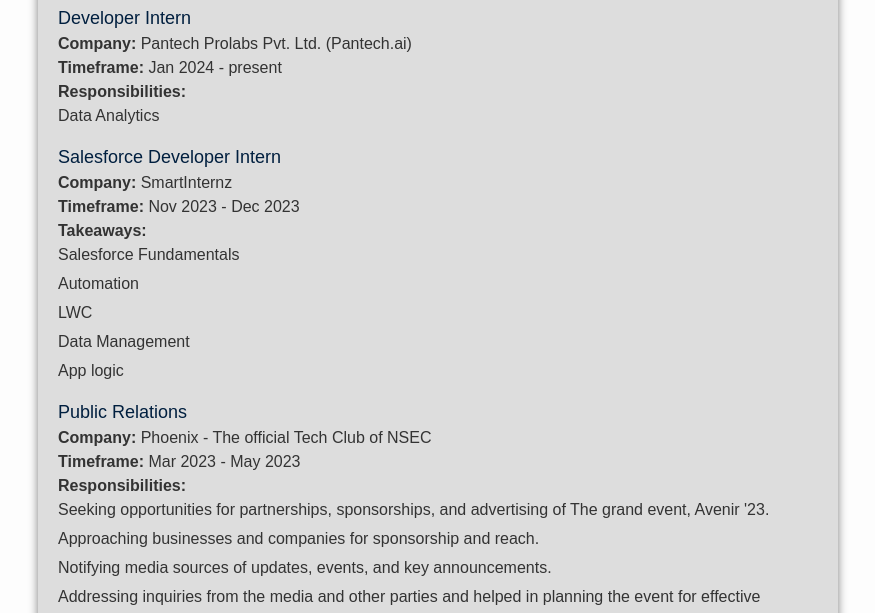
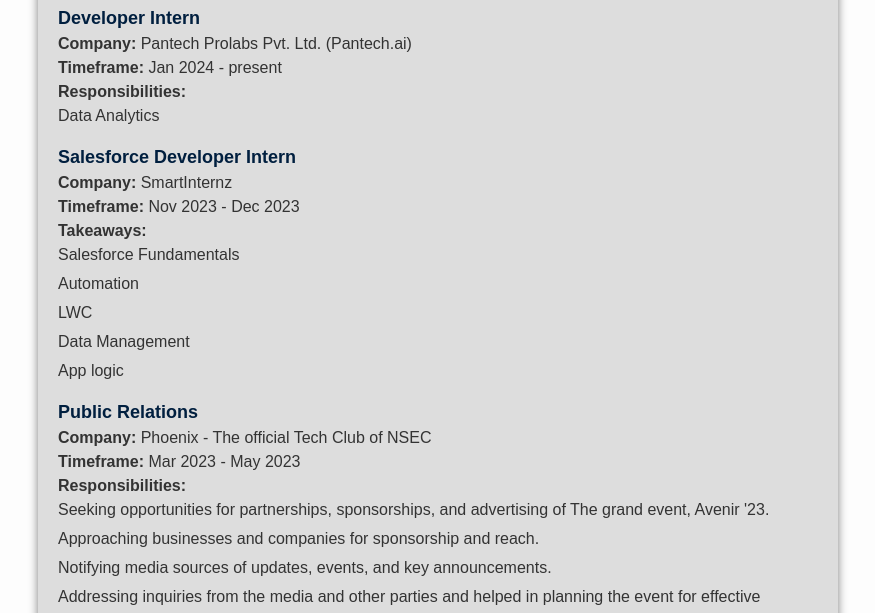
Before and after one commit to Zahbee/resume, a plain HTML site: page index.html in a window 1280 px wide. Shown: the part 715-1328 px from the top of the page, without its empty margins (202-1077 px from the left). Drawn offline with nearby package versions, Linux system fonts and the light colour scheme.

Commit message:
Updated index.html

```diff
--- a/index.html
+++ b/index.html
@@ -208,7 +208,7 @@
     <section class="animated" id="experience-section">
         <h2>Work Experience</h2>
         <div class="experience-item">
-            <div class="sub-heading">Developer Intern</div>
+            <div class="sub-heading"><strong>Developer Intern</strong></div>
             <div>
                 <strong>Company:</strong> Pantech Prolabs Pvt. Ltd. (Pantech.ai)<br>
                 <strong>Timeframe:</strong> Jan 2024 - present<br>
@@ -220,7 +220,7 @@
         </div>
 
         <div class="experience-item">
-            <div class="sub-heading">Salesforce Developer Intern</div>
+            <div class="sub-heading"><strong>Salesforce Developer Intern</strong></div>
             <div>
                 <strong>Company:</strong> SmartInternz<br>
                 <strong>Timeframe:</strong> Nov 2023 - Dec 2023<br>
@@ -236,7 +236,7 @@
         </div>
 
         <div class="experience-item">
-            <div class="sub-heading">Public Relations</div>
+            <div class="sub-heading"><strong>Public Relations</strong></div>
             <div>
                 <strong>Company:</strong> Phoenix - The official Tech Club of NSEC<br>
                 <strong>Timeframe:</strong> Mar 2023 - May 2023<br>
```
